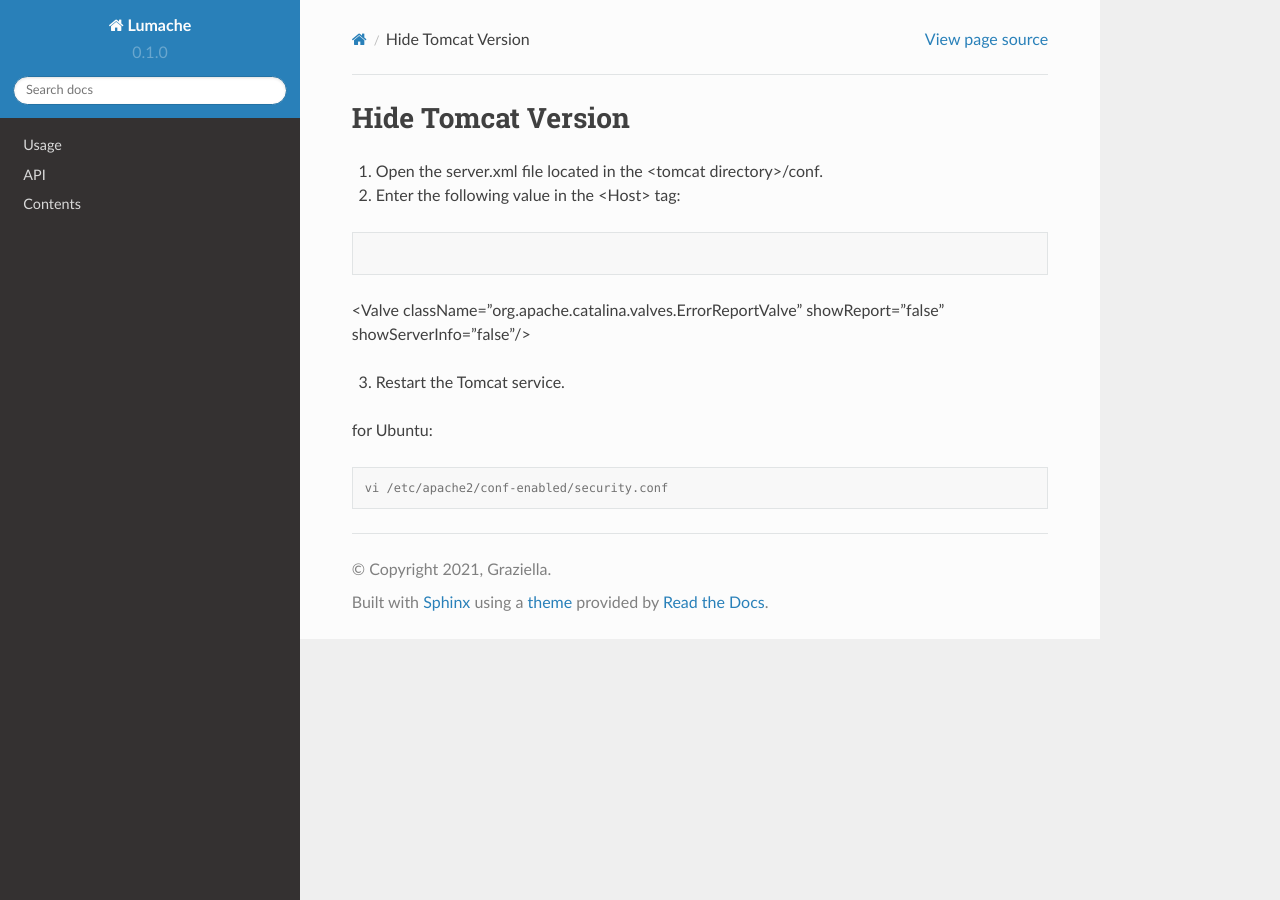
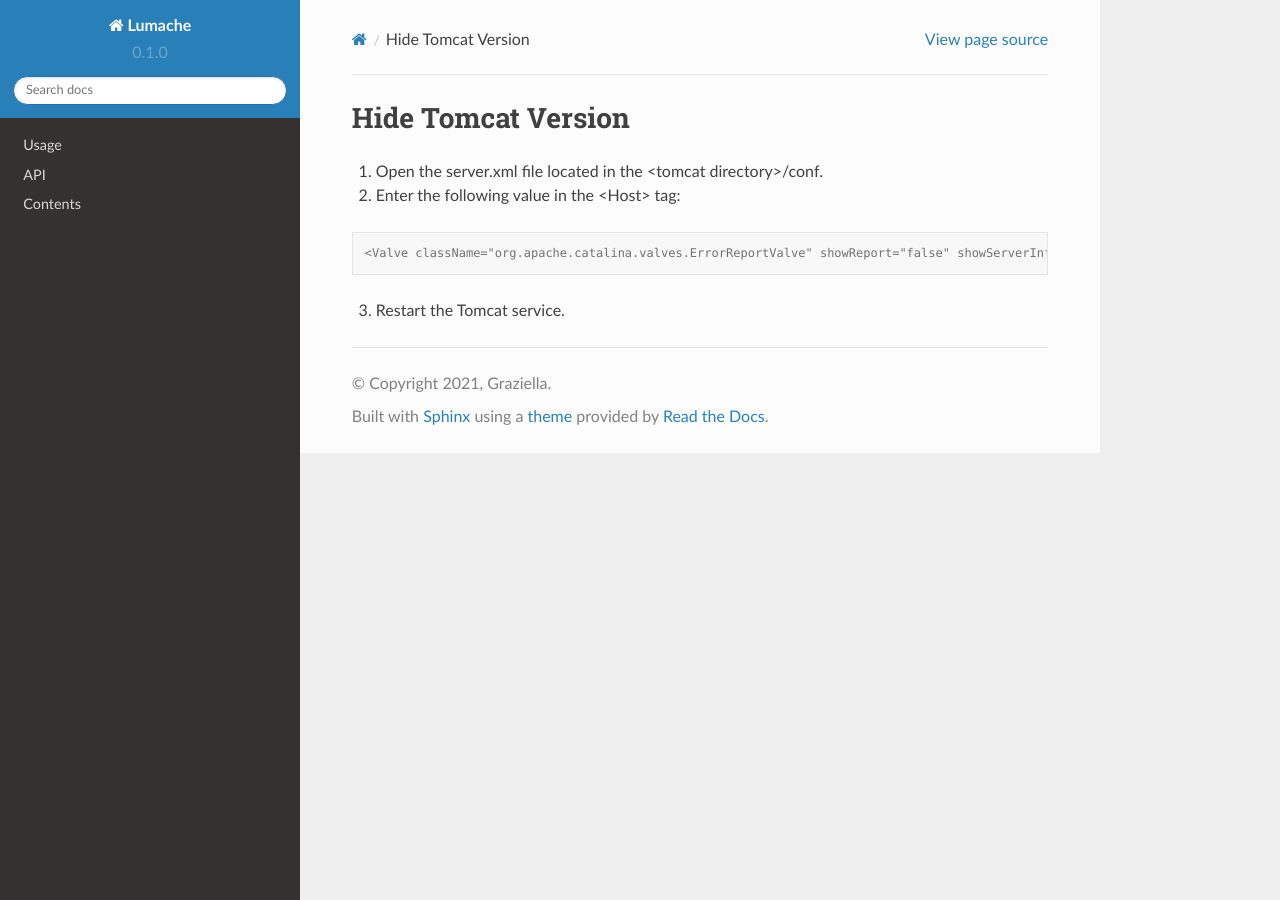
Before and after one commit to wansolution/fms, a Sphinx documentation site: the page built from docs/source/security/sa_sh2024003.rst, in a window 1280 px wide. Built offline with Sphinx 7.4.7 and the Read the Docs theme 2.0.0, drawn with Linux system fonts in a browser that asks for light colours.

Commit message:
Update sa_sh2024003.rst

```diff
--- a/docs/source/security/sa_sh2024003.rst
+++ b/docs/source/security/sa_sh2024003.rst
@@ -11,14 +11,7 @@ Hide Tomcat Version
 
 .. code-block:: console
 
-<Valve className="org.apache.catalina.valves.ErrorReportValve" showReport="false" showServerInfo="false"/>
+   <Valve className="org.apache.catalina.valves.ErrorReportValve" showReport="false" showServerInfo="false"/>
 
 
 3. Restart the Tomcat service.
-
-
-for Ubuntu:
-
-.. code-block:: console
-
-    vi /etc/apache2/conf-enabled/security.conf
```
